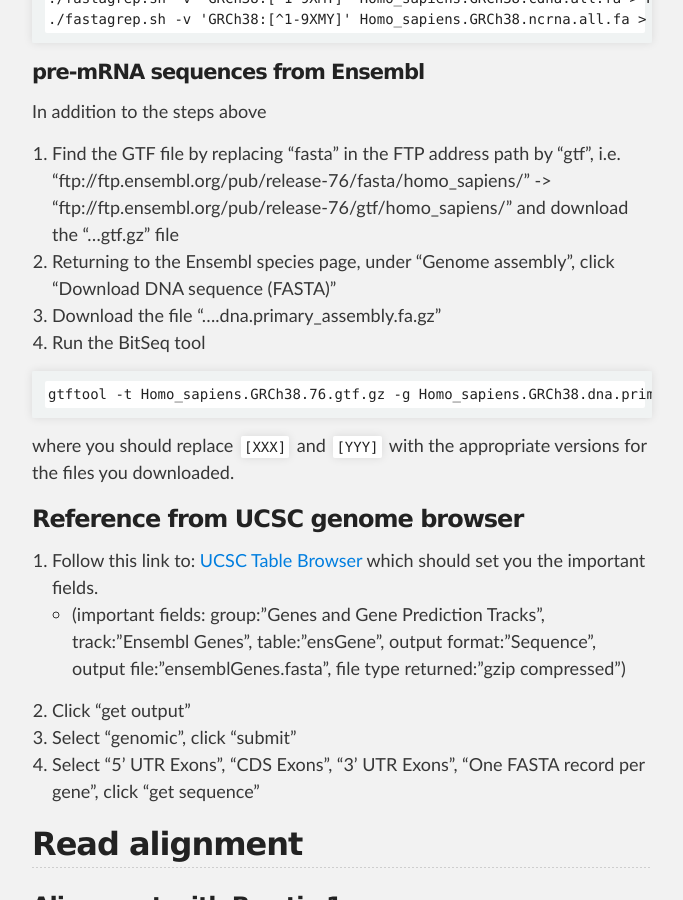
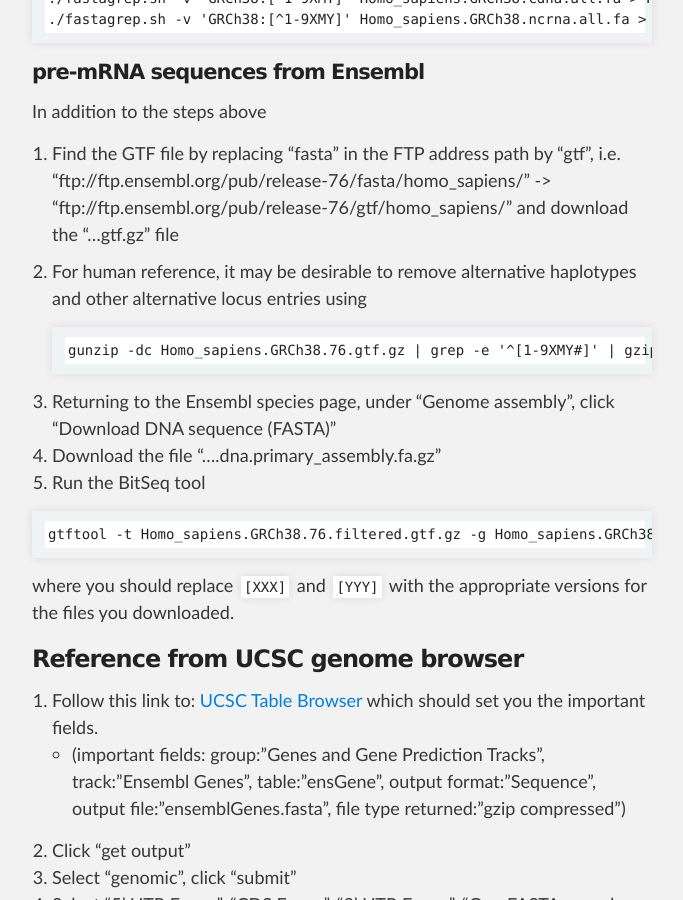
Before and after one commit to BitSeq/bitseq.github.io, a Jekyll site: the page built from howto/alignment.md, in a window 1280 px wide and 900 px high, scrolled down 1545 px. Shown: the whole window, without its empty margins (298-981 px from the left). Built offline with Jekyll 4.4.1, drawn with Linux system fonts in a browser that asks for light colours; Markdown is read by kramdown in place of the engine named in the settings.

Commit message:
Add instructions for cleaning up Ensembl GTF files

````diff
--- a/howto/alignment.md
+++ b/howto/alignment.md
@@ -64,12 +64,18 @@
 In addition to the steps above
 
 1. Find the GTF file by replacing "fasta" in the FTP address path by "gtf", i.e. "ftp://ftp.ensembl.org/pub/release-76/fasta/homo_sapiens/" -> "ftp://ftp.ensembl.org/pub/release-76/gtf/homo_sapiens/" and download the "...gtf.gz" file
+1. For human reference, it may be desirable to remove alternative haplotypes and other alternative locus entries using
+
+    ```
+gunzip -dc Homo_sapiens.GRCh38.76.gtf.gz | grep -e '^[1-9XMY#]' | gzip -c > Homo_sapiens.GRCh38.76.filtered.gtf.gz
+```
+
 1. Returning to the Ensembl species page, under "Genome assembly", click "Download DNA sequence (FASTA)"
 1. Download the file "....dna.primary_assembly.fa.gz"
 1. Run the BitSeq tool
 
 ```
-gtftool -t Homo_sapiens.GRCh38.76.gtf.gz -g Homo_sapiens.GRCh38.dna.primary_assembly.fa.gz --outputFormat=ensembl genes > gencode.pre_mrnas.fa
+gtftool -t Homo_sapiens.GRCh38.76.filtered.gtf.gz -g Homo_sapiens.GRCh38.dna.primary_assembly.fa.gz --outputFormat=ensembl genes > ensembl.pre_mrnas.fa
 ```
 
 where you should replace `[XXX]` and `[YYY]` with the appropriate
````
